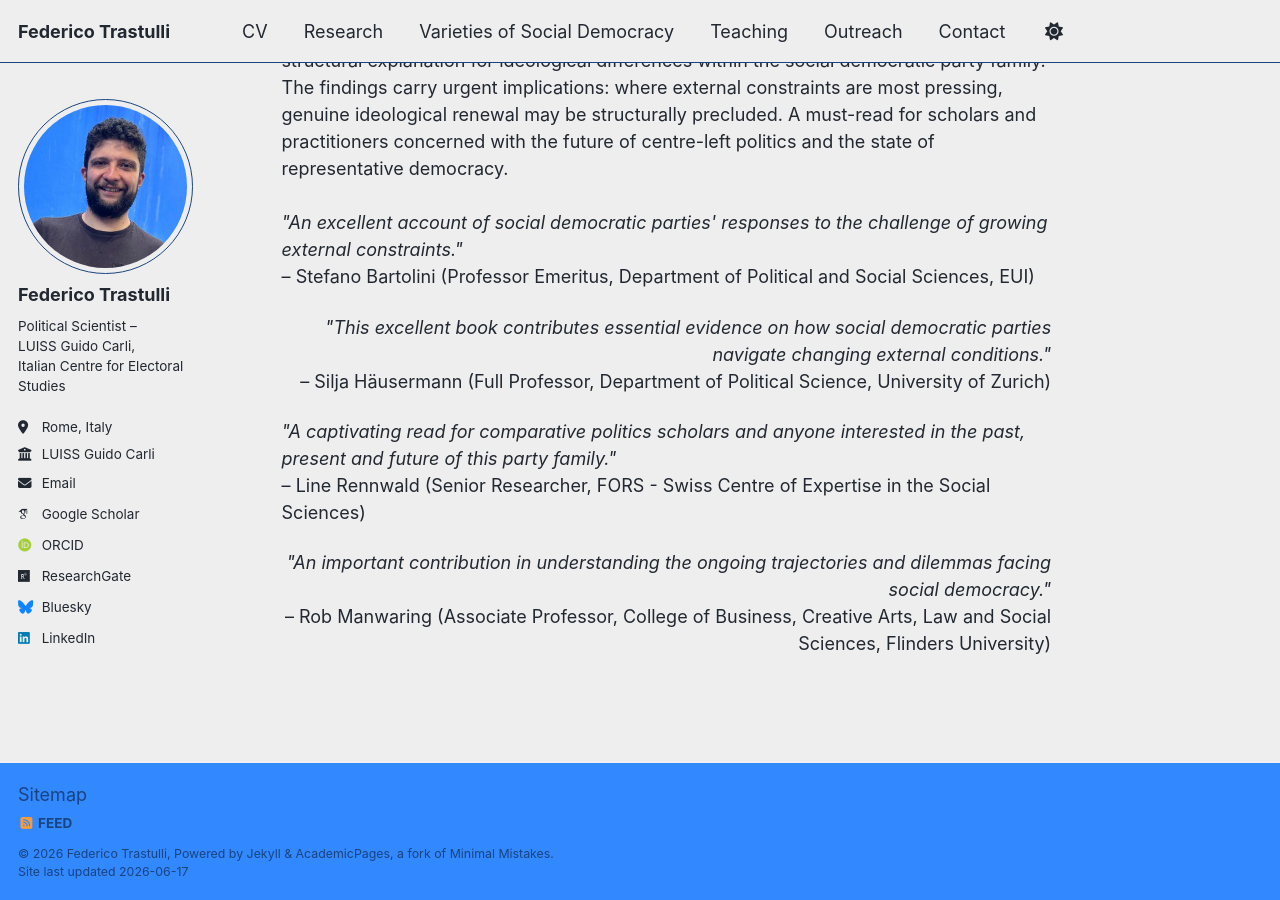
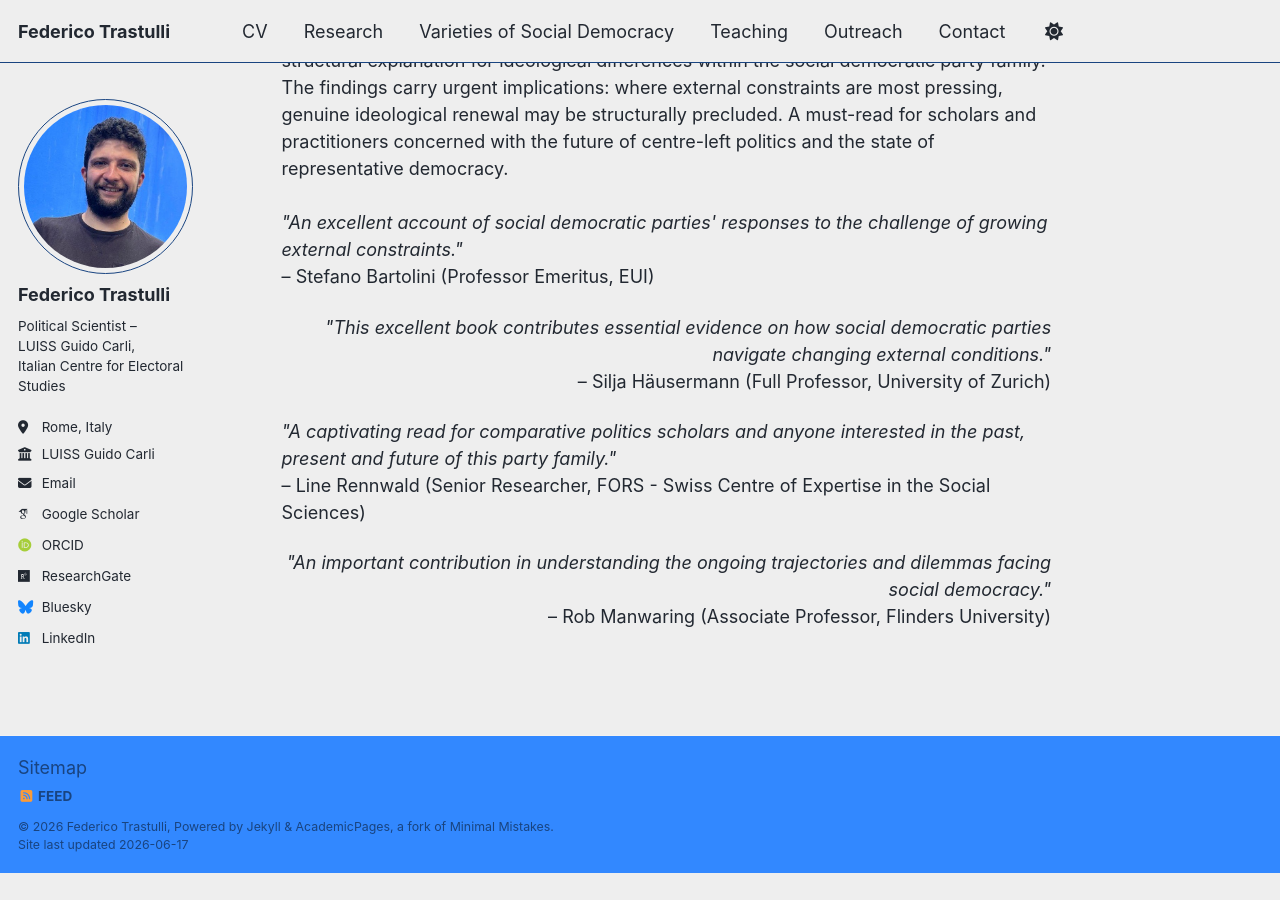
Before and after one commit to federicotrastulli/federicotrastulli.github.io, a Jekyll site: the page built from _pages/vosd.html, in a window 1280 px wide and 900 px high, scrolled down 982 px. Built offline with Jekyll 4.4.1, drawn with Linux system fonts in a browser that asks for light colours; some web fonts are replaced; a script bundle is joined from its source files by our own code; library files that are not in the unit come from our copies; after the commit the page ends 1855 px from its top, so only the background shows below that.

Commit message:
Update vosd.html

```diff
--- a/_pages/vosd.html
+++ b/_pages/vosd.html
@@ -24,12 +24,12 @@ What explains the varying ideological profiles of social democratic parties in c
 
 <p style="text-align: left;">
 <em>"An excellent account of social democratic parties' responses to the challenge of growing external constraints."</em><br>
-– Stefano Bartolini (Professor Emeritus, Department of Political and Social Sciences, EUI)
+– Stefano Bartolini (Professor Emeritus, EUI)
 </p>
 
 <p style="text-align: right;">
 <em>"This excellent book contributes essential evidence on how social democratic parties navigate changing external conditions."</em><br>
-– Silja Häusermann (Full Professor, Department of Political Science, University of Zurich)
+– Silja Häusermann (Full Professor, University of Zurich)
 </p>
 
 <p style="text-align: left;">
@@ -39,5 +39,5 @@ What explains the varying ideological profiles of social democratic parties in c
 
 <p style="text-align: right;">
 <em>"An important contribution in understanding the ongoing trajectories and dilemmas facing social democracy."</em><br>
-– Rob Manwaring (Associate Professor, College of Business, Creative Arts, Law and Social Sciences, Flinders University)
+– Rob Manwaring (Associate Professor, Flinders University)
 </p>
```
